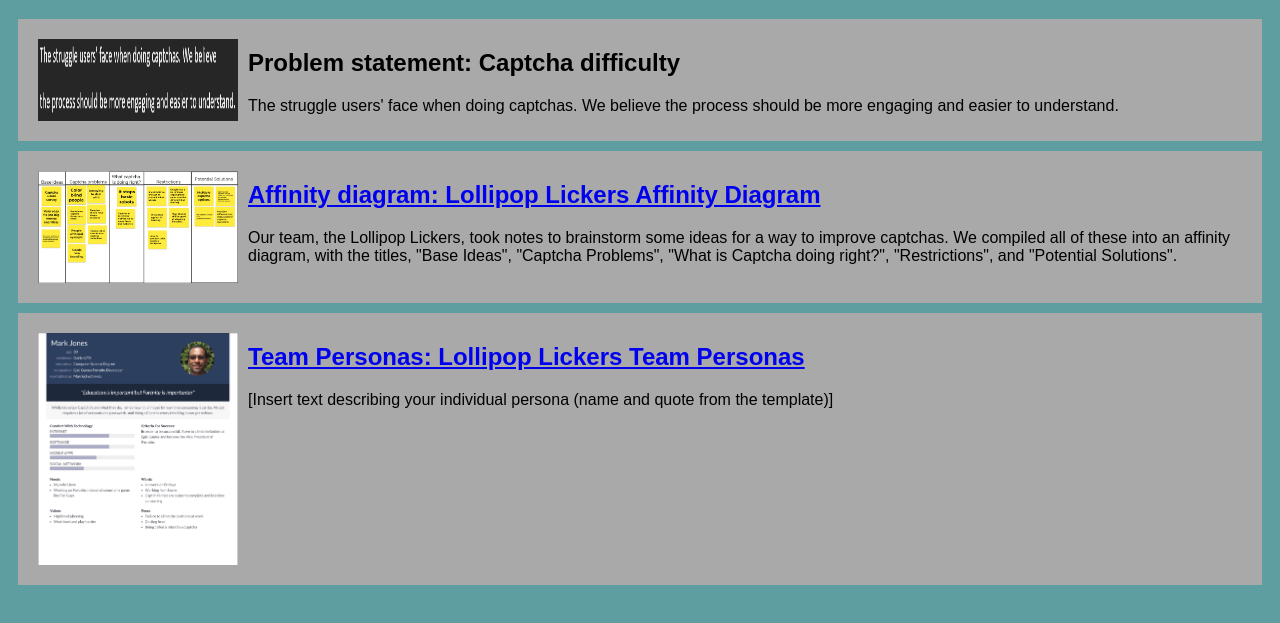
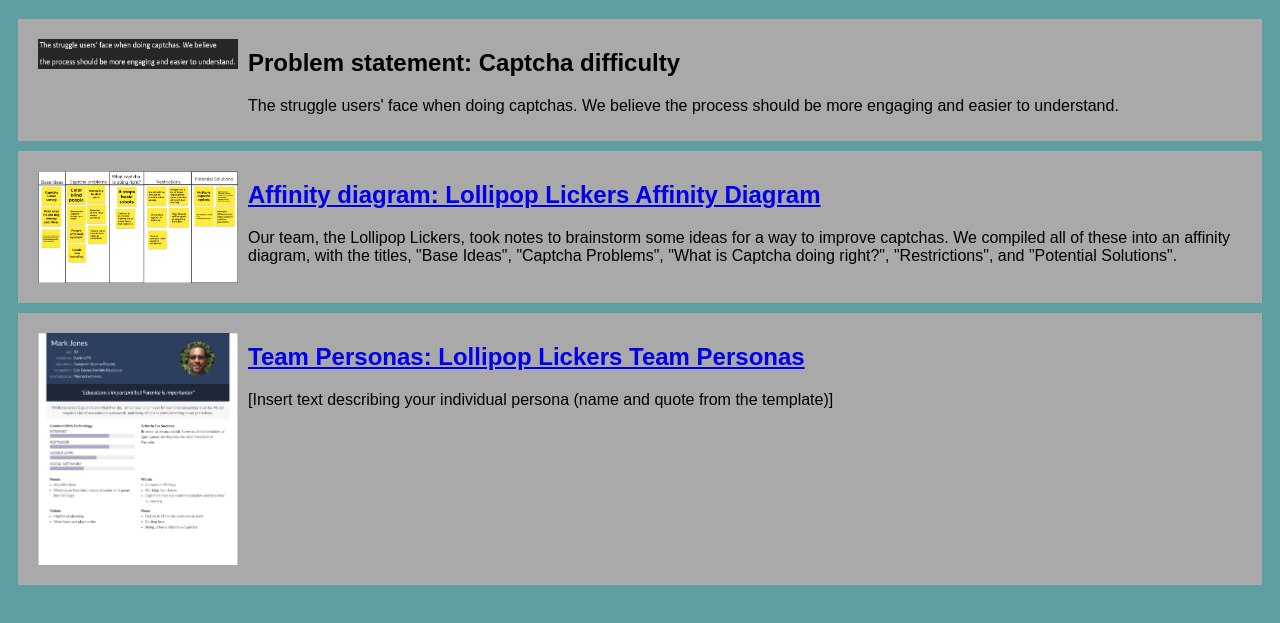
Before and after one commit to CodyAM2005/CodyAM2005.github.io, a plain HTML site: page index.html in a window 1280 px wide. Shown: the part 61-684 px from the top of the page. Drawn offline with Linux system fonts and the light colour scheme.

Commit message:
Update index.html

```diff
--- a/index.html
+++ b/index.html
@@ -7,7 +7,7 @@
   <body>
     <h1>Cody Miller</h1>
     <section class="assign">
-      <img src="images/problem-statement2.png"/>
+      <img src="images/problem-statement2.png" height=30px/>
       <section class="assign-det">
         <h2>Problem statement: Captcha difficulty</h2>
         <p>
```
